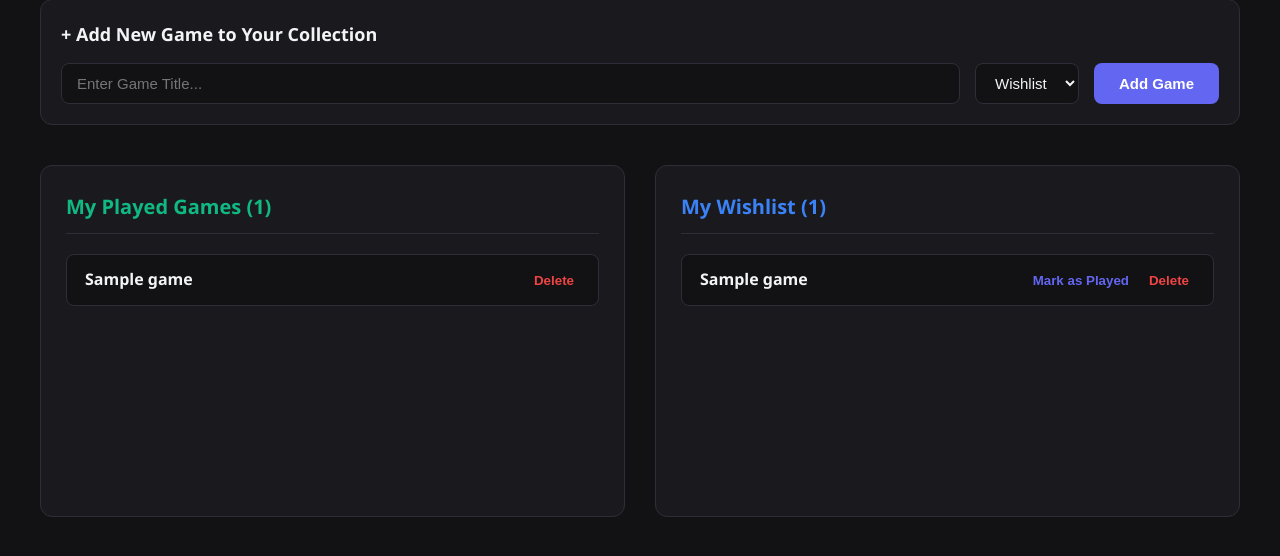
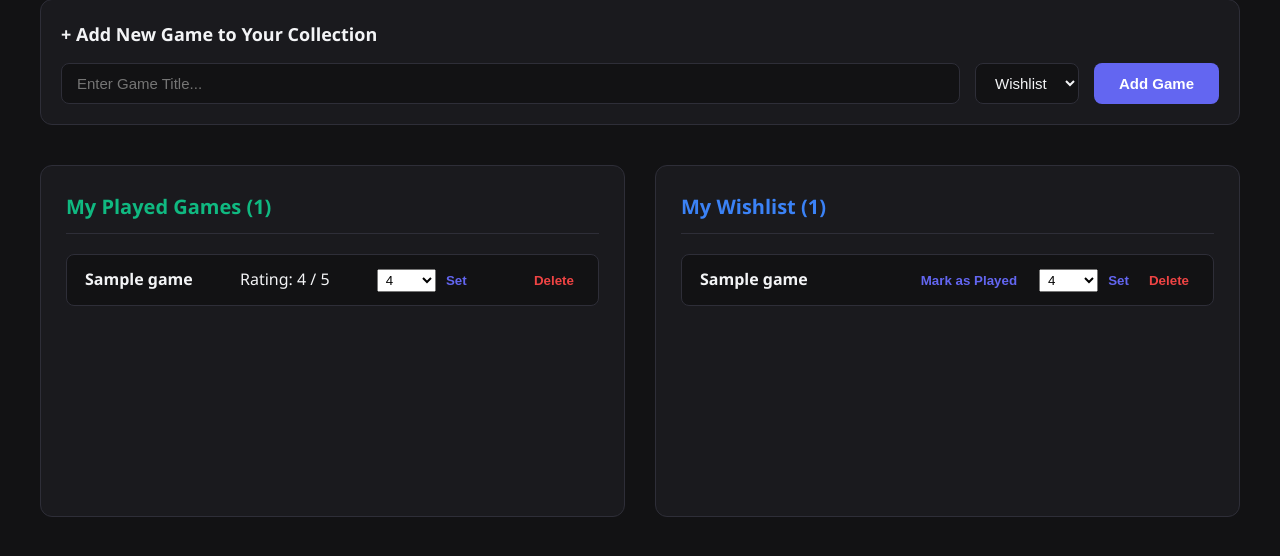
Before and after one commit to ogulcanyildiz58/My-Game-List, a Flask app: template templates/home.html in a window 1280 px wide. Shown: the part 115-671 px from the top of the page. Run offline with Flask 3, Linux system fonts and the light colour scheme; the template is opened without the code that fills it: most values are stand-ins (such as "Sample title", 1, 10 or a date in 2020).

```diff
--- a/app.py
+++ b/app.py
@@ -128,6 +128,11 @@ def mark_played(game_id):
         conn.close()
         return redirect(url_for('home'))
 
+
+    if game['status'] != 'Played':
+        conn.close()
+        return redirect(url_for('home'))
+
     conn.execute('UPDATE games SET status=? WHERE id=?', ('Played', game_id))
     conn.commit()
     conn.close()
--- a/templates/home.html
+++ b/templates/home.html
@@ -40,7 +40,17 @@
                     {% for game in played_games %}
                         <li class="game-item">
                             <span class="game-title">{{ game.game_name }}</span>
-                            <form action="{{ url_for('delete_game', game_id=game.id) }}" method="POST" style="margin:0;">
+                            <span class="game-rating">Rating: {% if game.rating %}{{ game.rating }} / 5{% else %}—{% endif %}</span>
+                            <form action="{{ url_for('rate_game', game_id=game.id) }}" method="POST" style="margin:0 8px 0 0;display:inline-block;">
+                                <select name="rating" aria-label="rating" style="padding:2px 4px;">
+                                    <option value="">Rate</option>
+                                    {% for i in range(1,6) %}
+                                        <option value="{{ i }}" {% if game.rating==i %}selected{% endif %}>{{ i }}</option>
+                                    {% endfor %}
+                                </select>
+                                <button type="submit" style="background:none;border:none;color:var(--accent-color);font-weight:700;cursor:pointer">Set</button>
+                            </form>
+                            <form action="{{ url_for('delete_game', game_id=game.id) }}" method="POST" style="margin:0;display:inline-block;">
                                 <button type="submit" style="background:none;border:none;color:var(--danger-color);font-weight:700;cursor:pointer" onclick="return confirm('Delete this game?');">Delete</button>
                             </form>
                         </li>
@@ -63,6 +73,15 @@
                                     <form action="{{ url_for('mark_played', game_id=game.id) }}" method="POST" style="margin:0;">
                                         <button type="submit" style="background:none;border:none;color:var(--accent-color);font-weight:700;cursor:pointer">Mark as Played</button>
                                     </form>
+                                    <form action="{{ url_for('rate_game', game_id=game.id) }}" method="POST" style="margin:0 0 0 8px;display:inline-block;">
+                                        <select name="rating" aria-label="rating" style="padding:2px 4px;">
+                                            <option value="">Rate</option>
+                                            {% for i in range(1,6) %}
+                                                <option value="{{ i }}" {% if game.rating==i %}selected{% endif %}>{{ i }}</option>
+                                            {% endfor %}
+                                        </select>
+                                        <button type="submit" style="background:none;border:none;color:var(--accent-color);font-weight:700;cursor:pointer">Set</button>
+                                    </form>
                                     <form action="{{ url_for('delete_game', game_id=game.id) }}" method="POST" style="margin:0;">
                                         <button type="submit" style="background:none;border:none;color:var(--danger-color);font-weight:700;cursor:pointer" onclick="return confirm('Delete this game?');">Delete</button>
                                     </form>
```
Lines whose indentation alone changed are shown as unchanged.
